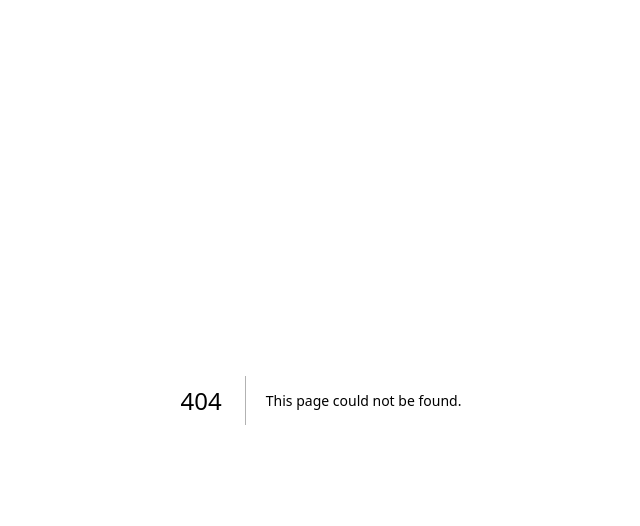
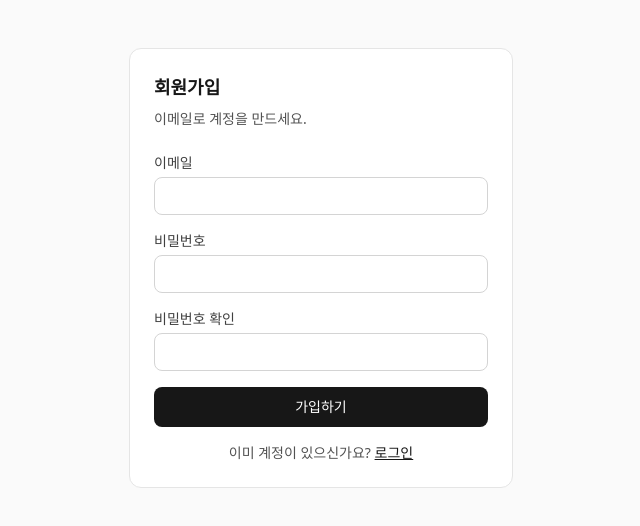
Before and after one commit to hgim96715-lgtm/music-community, a Next.js app in the folder apps/web/: page /register in a window 1280 px wide. Before the commit this address had no page. Shown: the top 526 px of the page, without its empty margins (319-959 px from the left). Built offline with nearby package versions, Linux system fonts and the light colour scheme; no server answers.

Commit message:
Add: /register 이메일 가입 (8단계)

```diff
--- /dev/null
+++ b/apps/web/app/register/actions.ts
@@ -0,0 +1,61 @@
+"use server";
+
+import { prisma } from "@/lib/prisma";
+import { signIn } from "@/auth";
+import bcrypt from "bcryptjs";
+
+function safeRedirectPath(path: string | undefined): string {
+  if (path?.startsWith("/") && !path.startsWith("//")) {
+    return path;
+  }
+  return "/";
+}
+
+export async function registerWithEmail(
+  email: string,
+  password: string,
+  redirectTo?: string,
+) {
+  const normalizedEmail = email.trim().toLowerCase();
+  const normalizedPassword = password.trim();
+
+  if (!normalizedEmail || !normalizedPassword) {
+    throw new Error("이메일과 비밀번호를 입력해 주세요.");
+  }
+  if (normalizedPassword.length < 8) {
+    throw new Error("비밀번호는 8자 이상이어야 합니다.");
+  }
+  const existing = await prisma.user.findUnique({
+    where: { email: normalizedEmail },
+  });
+  if (existing) {
+    throw new Error("이미 사용중인 이메일입니다.");
+  }
+
+  const salt = 10;
+  const passwordHash = await bcrypt.hash(normalizedPassword, salt);
+
+  await prisma.user.create({
+    data: {
+      email: normalizedEmail,
+      passwordHash,
+    },
+  });
+
+  await signIn("credentials", {
+    email: normalizedEmail,
+    password: normalizedPassword,
+    redirectTo: safeRedirectPath(redirectTo),
+  });
+}
+
+export async function registerAction(formData: FormData) {
+  const email = String(formData.get("email"));
+  const password = String(formData.get("password") ?? "");
+  const passwordConfirm = String(formData.get("passwordConfirm") ?? "");
+  const redirectTo = String(formData.get("redirectTo") ?? "/");
+  if (password.trim() !== passwordConfirm.trim()) {
+    throw new Error("비밀번호가 일치하지 않습니다.");
+  }
+  await registerWithEmail(email, password, redirectTo);
+}
--- /dev/null
+++ b/apps/web/app/register/page.tsx
@@ -0,0 +1,102 @@
+
+import Link from "next/link";
+import { registerAction } from "./actions";
+
+
+type RegisterPageProps={
+    searchParams:Promise<{callbackUrl?:string}>;
+}
+
+
+export default async function RegisterPage({ searchParams }: RegisterPageProps) {
+  const { callbackUrl } = await searchParams;
+  const redirectTo =
+    callbackUrl?.startsWith("/") && !callbackUrl.startsWith("//")
+      ? callbackUrl
+      : "/";
+
+  return (
+    <main className="min-h-full flex-1 bg-neutral-50 px-4 py-12">
+      <div className="mx-auto max-w-sm rounded-xl border border-neutral-200 bg-white p-6">
+        <h1 className="text-lg font-semibold text-neutral-900">회원가입</h1>
+        <p className="mt-2 text-sm text-neutral-600">
+          이메일로 계정을 만드세요.
+        </p>
+
+        <form className="mt-6 space-y-4" action={registerAction}>
+          <input type="hidden" name="redirectTo" value={redirectTo} />
+
+          <div>
+            <label
+              htmlFor="email"
+              className="block text-sm font-medium text-neutral-700"
+            >
+              이메일
+            </label>
+            <input
+              id="email"
+              name="email"
+              type="email"
+              autoComplete="email"
+              required
+              className="mt-1 w-full rounded-lg border border-neutral-300 px-3 py-2 text-sm"
+            />
+          </div>
+
+          <div>
+            <label
+              htmlFor="password"
+              className="block text-sm font-medium text-neutral-700"
+            >
+              비밀번호
+            </label>
+            <input
+              id="password"
+              name="password"
+              type="password"
+              autoComplete="new-password"
+              minLength={8}
+              required
+              className="mt-1 w-full rounded-lg border border-neutral-300 px-3 py-2 text-sm"
+            />
+          </div>
+
+          <div>
+            <label
+              htmlFor="passwordConfirm"
+              className="block text-sm font-medium text-neutral-700"
+            >
+              비밀번호 확인
+            </label>
+            <input
+              id="passwordConfirm"
+              name="passwordConfirm"
+              type="password"
+              autoComplete="new-password"
+              minLength={8}
+              required
+              className="mt-1 w-full rounded-lg border border-neutral-300 px-3 py-2 text-sm"
+            />
+          </div>
+
+          <button
+            type="submit"
+            className="w-full rounded-lg bg-neutral-900 px-4 py-2.5 text-sm font-medium text-white hover:bg-neutral-800"
+          >
+            가입하기
+          </button>
+        </form>
+
+        <p className="mt-4 text-center text-sm text-neutral-600">
+          이미 계정이 있으신가요?{" "}
+          <Link
+            href={`/login?callbackUrl=${encodeURIComponent(redirectTo)}`}
+            className="font-medium text-neutral-900 underline"
+          >
+            로그인
+          </Link>
+        </p>
+      </div>
+    </main>
+  );
+}
```
